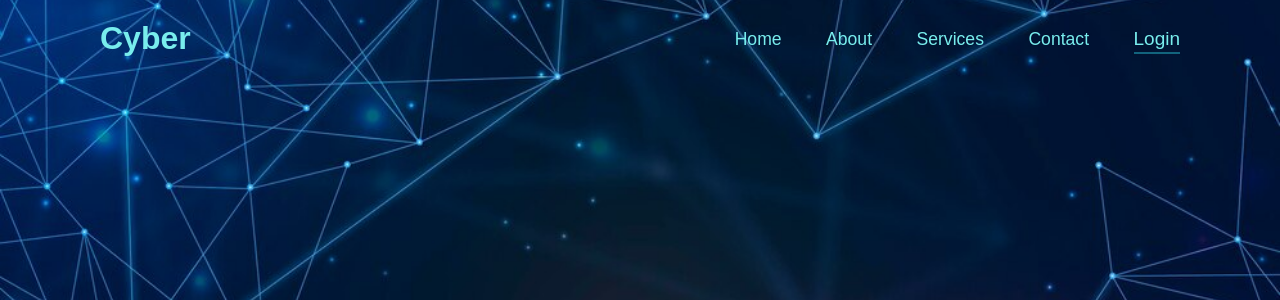
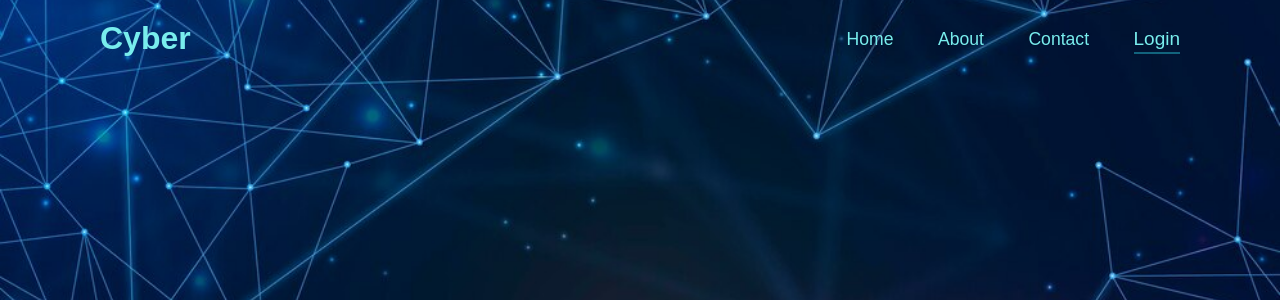
Before and after one commit to rags7505/PS, a PHP site: page /final_login.php in a window 1280 px wide. Shown: the top 300 px of the page. Run offline with PHP 8.4, Linux system fonts and the light colour scheme; some libraries are stand-ins or nearby versions.

Commit message:
services removed

```diff
--- a/final_login.php
+++ b/final_login.php
@@ -173,7 +173,6 @@ mysqli_close($conn);
     <nav class="navbar">
         <a href="web.html">Home</a>
         <a href="about.html">About</a>
-        <a href="#">Services</a>
         <a href="#">Contact</a>
         <button class="btnLogin-popup">Login</button>
     </nav>
```
